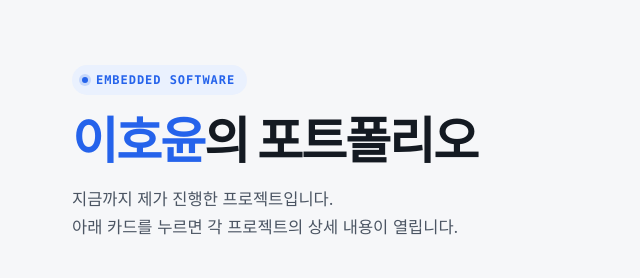
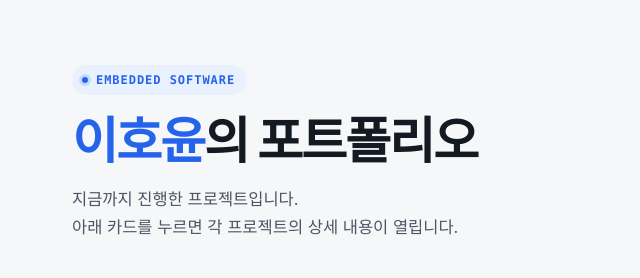
Before and after one commit to nooyoh/nooyoh.github.io, a plain HTML site: page index.html in a window 1280 px wide. Shown: the top 278 px of the page, 0-640 px from the left. Drawn offline with Linux system fonts and the light colour scheme; a web font is replaced by a local one.

Commit message:
부제 문구 수정
Co-Authored-By: Claude Opus 5.5 <noreply@anthropic.com>
Claude-Session: https://claude.ai/code/session_01Kog9ftaFcx5gS1sG5Znmd3

```diff
--- a/index.html
+++ b/index.html
@@ -164,7 +164,7 @@ code{font-family:var(--mono);font-size:.86em;background:var(--bg);border:1px sol
     <div>
       <span class="eyebrow"><i></i>Embedded Software</span>
       <h1><span class="name">이호윤</span><span class="rest">의 포트폴리오</span></h1>
-      <p class="sub">지금까지 제가 진행한 프로젝트입니다.<br>아래 카드를 누르면 각 프로젝트의 상세 내용이 열립니다.</p>
+      <p class="sub">지금까지 진행한 프로젝트입니다.<br>아래 카드를 누르면 각 프로젝트의 상세 내용이 열립니다.</p>
     </div>
     <div class="contact">
       <button class="cbtn" id="cbtn" aria-expanded="false" aria-controls="pop">
```
